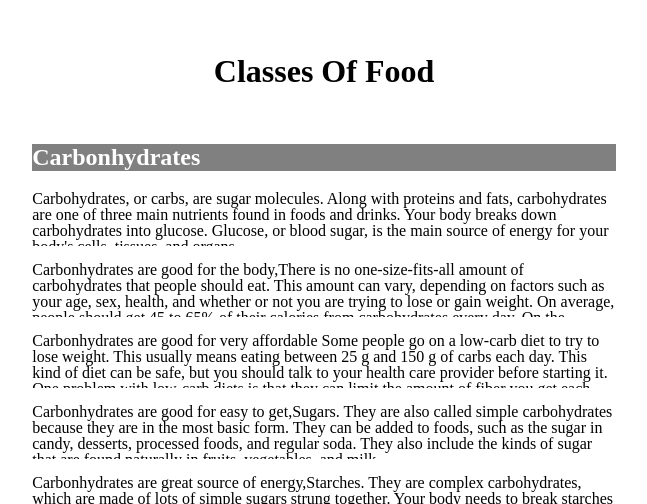
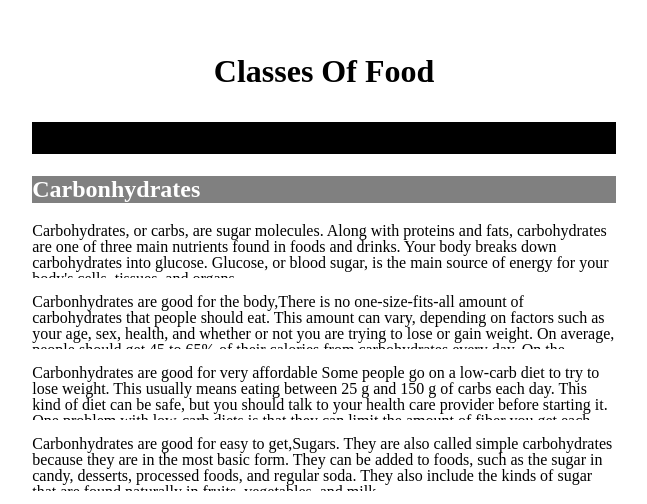
Before and after one commit to Enomskey/Wk1, a plain HTML site: page index.html in a window 1280 px wide. Shown: the top 504 px of the page, without its empty margins (316-963 px from the left). Drawn offline with Linux system fonts and the light colour scheme.

Commit message:
fix modify files

```diff
--- a/food.css
+++ b/food.css
@@ -10,9 +10,9 @@ main{
 h1{
     text-transform: capitalize;
     text-align: center;
-    border-bottom-width: 32px solid black;
-    /* border-bottom-style:solid;
-    border-bottom-color: black; */
+    border-bottom-width: 32px;
+    border-bottom-style:solid;
+    border-bottom-color: black;
     padding: 1em 0;
 }
 h2{
```
